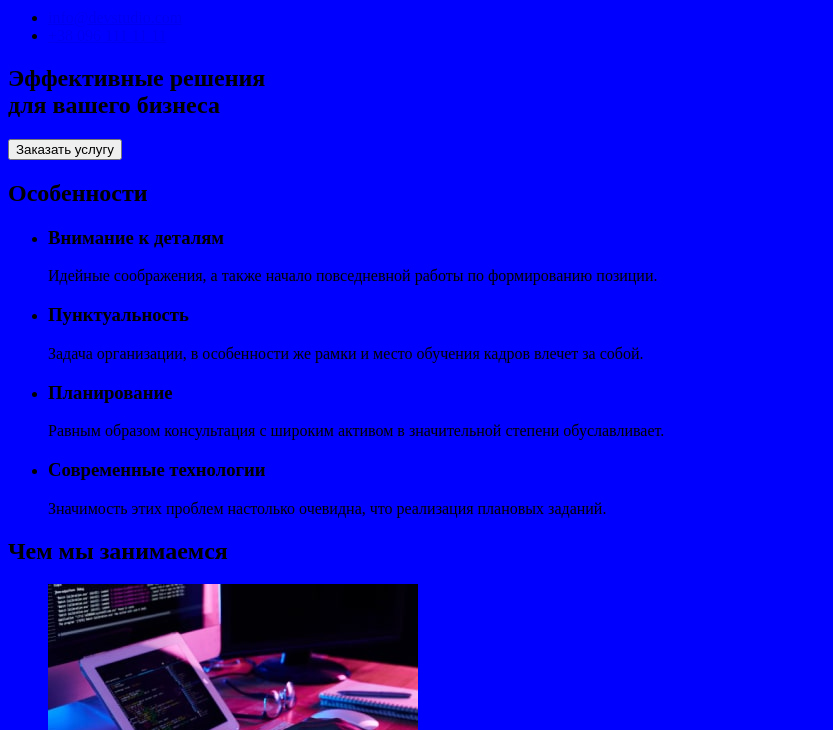
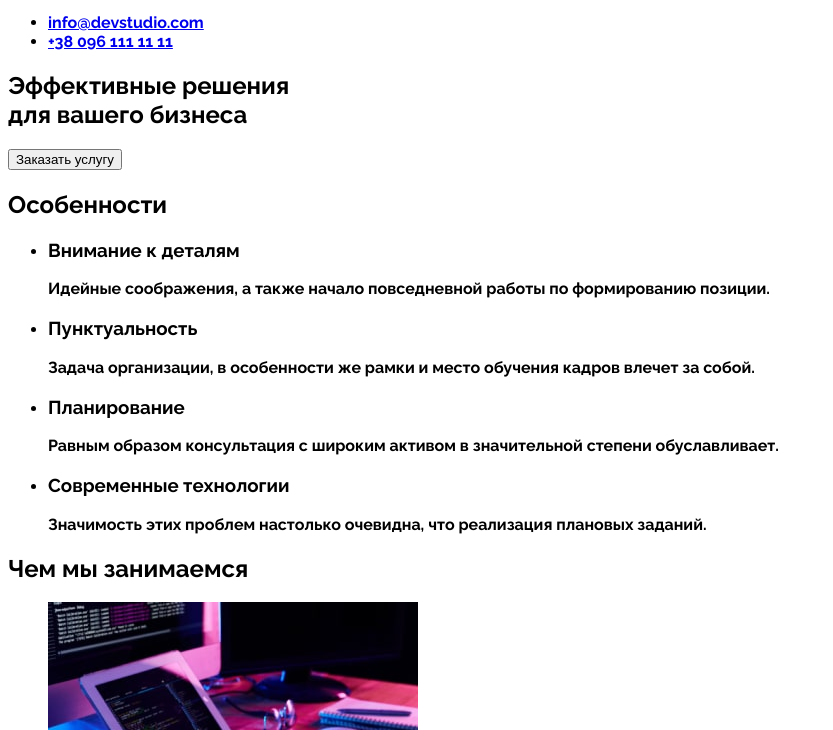
Before and after one commit to YuriiLeo/goit-markup-hw-02, a plain HTML site: page index.html in a window 1280 px wide. Shown: the part 103-833 px from the top of the page, without its empty margins (0-833 px from the left). Drawn offline with Linux system fonts and the light colour scheme.

Commit message:
начал оформлять стили

```diff
--- a/css/styles.css
+++ b/css/styles.css
@@ -1,5 +1,7 @@
 body{
-    background-color: blue;
+    font-family: Raleway, sans-serif;
+    /* font-family: Roboto, sans-serif; */
+    background-color: white;
 }
 /* без точек */
 .list{
```
